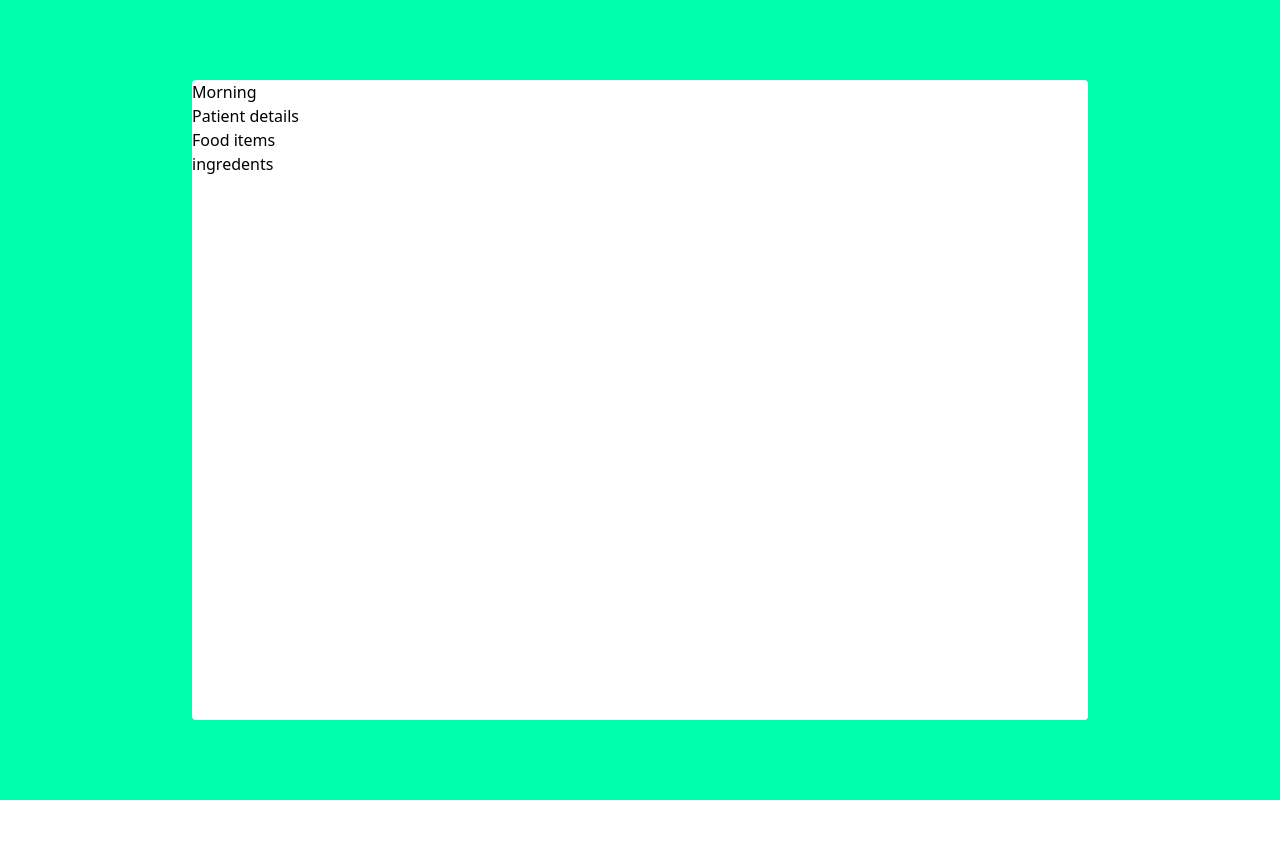
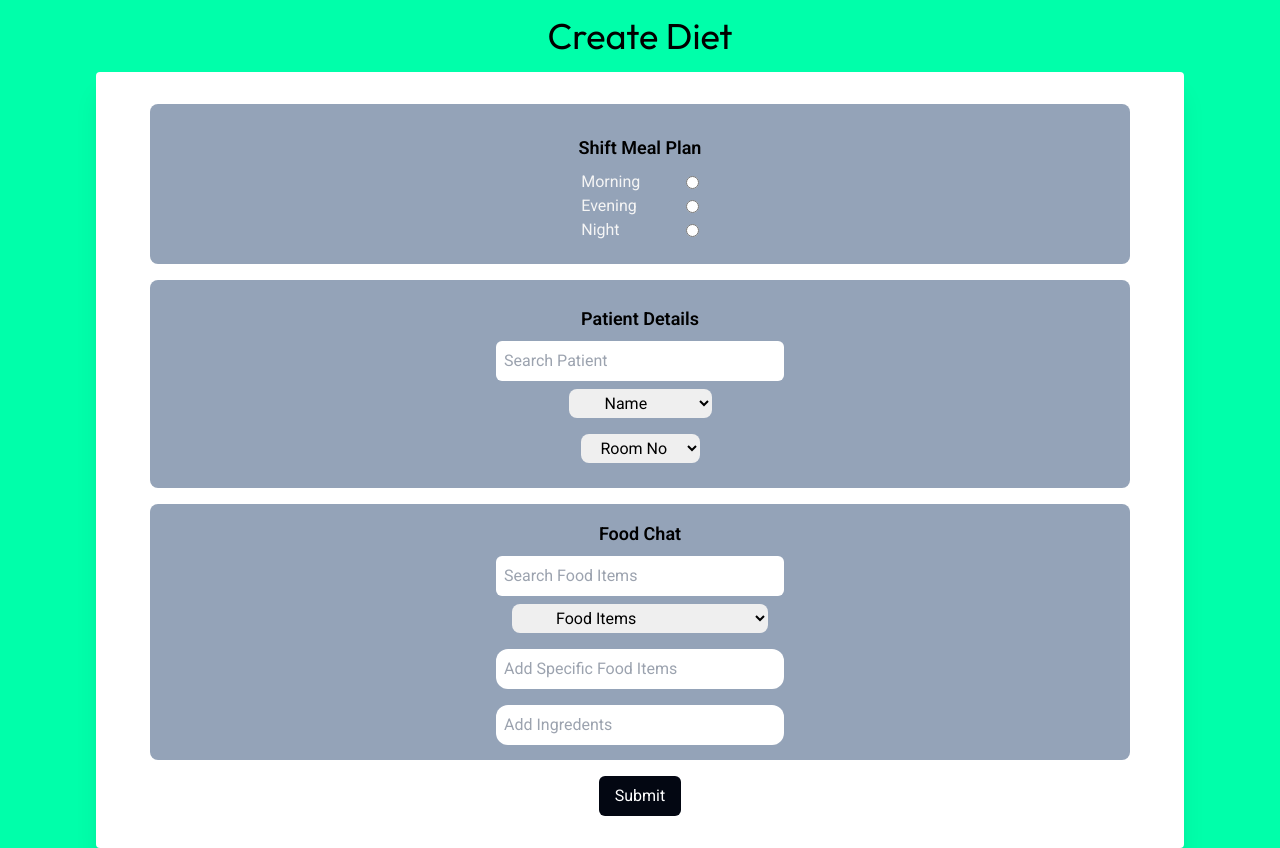
Before and after one commit to Irshad3786/HospitalFoodDelivery, a React (Vite) app in the folder frontend/: page /CreateDiet in a window 1280 px wide. Before the commit the page ends 800 px from the top, so only its background shows below. Built offline with nearby package versions, Linux system fonts and the light colour scheme.

Commit message:
added fooddiet

```diff
--- a/frontend/src/pages/CreateDiet.jsx
+++ b/frontend/src/pages/CreateDiet.jsx
@@ -2,12 +2,82 @@ import React from 'react'
 
 function CreateDiet() {
   return (
-    <div className='w-[100%] h-screen bg-[#00FFAA] flex justify-center items-center'>
-      <div className='w-[70%] bg-white rounded h-[80%] '>
-        <div>Morning</div>
-        <div>Patient details</div>
-        <div>Food items</div>
-        <div>ingredents</div>
+    <div className='w-[100%] h-[100%] bg-[#00FFAA] flex flex-col justify-center items-center'>
+          <h1 className='font-outfit text-4xl  p-4'>Create Diet</h1>
+      <div className='w-[85%] bg-white rounded h-[80%] shadow-xl font-roboto'>
+        <div className='flex flex-col  justify-center items-center gap-4 py-8'>
+          <div className='bg-slate-400 w-[90%] h-40 rounded-lg flex flex-col justify-center items-center'>
+            <h1 className='font-roboto font-semibold p-2 text-lg'>Shift Meal Plan</h1>
+            <div className='flex justify-between items-center gap-4 w-[40%] md:w-[12%] md:justify-between'>
+              <h1 className='text-neutral-100'>Morning</h1>
+              <input type="radio" />
+            </div>
+            <div className='flex justify-between items-center gap-4 w-[40%] md:w-[12%] md:justify-between'>
+              <h1 className='text-neutral-100'>Evening</h1>
+              <input type="radio" />
+            </div>
+            <div className='flex justify-between items-center gap-4 w-[40%] md:w-[12%] md:justify-between'>
+              <h1 className='text-neutral-100'>Night</h1>
+              <input type="radio" />
+            </div>
+
+          </div>
+
+          <div className='bg-slate-400 w-[90%] h-52 rounded-lg flex flex-col justify-center items-center'>
+              <h1 className='font-roboto font-semibold p-2 text-lg'>Patient Details</h1>
+              <div>
+                <input type="search" className='rounded-md p-2 md:w-72' placeholder='Search Patient' />
+              </div>
+              <div className='p-2'>
+                <select className='px-5 p-1 rounded-lg md:px-8'>
+                <option value="">Name</option>
+                  <option value="">Rahul</option>
+                  <option value="">Ramesh</option>
+                  <option value="">srinu</option>
+                  <option value="">sivaha</option>
+                  <option value="">prabhu</option>
+                </select>
+              </div>
+
+              <div className='p-2'>
+                <select className='px-4 p-1 rounded-lg'>
+                <option value="">Room No</option>
+                  <option value="">1</option>
+                  <option value="">2</option>
+                  <option value="">3</option>
+                  <option value="">4</option>
+                  <option value="">5</option>
+                </select>
+              </div>
+          </div>
+          <div className='bg-slate-400 w-[90%] h-64 rounded-lg flex flex-col justify-center items-center'>
+              <h1 className='font-roboto font-semibold p-2 text-lg'>Food Chat</h1>
+              <div>
+                <input type="search" className='rounded-md p-2 md:w-72' placeholder='Search Food Items' />
+              </div>
+              <div className='p-2'>
+                <select className='px-2 p-1 rounded-lg md:px-10'>
+                  <option value="">Food Items</option>
+                  <option value="">apple with milk 1/2 </option>
+                  <option value="">orange juice boild egg</option>
+                  <option value="">srinu</option>
+                  <option value="">sivaha</option>
+                  <option value="">prabhu</option>
+                </select>
+              </div>
+
+              <div className='p-2'>
+                <input type="text" placeholder='Add Specific Food Items' className='p-2 rounded-xl md:w-72' />
+              </div>
+
+              <div className='p-2'>
+                <input type="text" placeholder='Add Ingredents' className='p-2 rounded-xl md:w-72' />
+              </div>
+          </div>
+
+          <button className='bg-gray-950 font-roboto px-4 p-2 rounded-md text-white hover:bg-slate-400 hover:text-slate-950' >Submit</button>
+
+        </div>
       </div>
     </div>
   )
```
